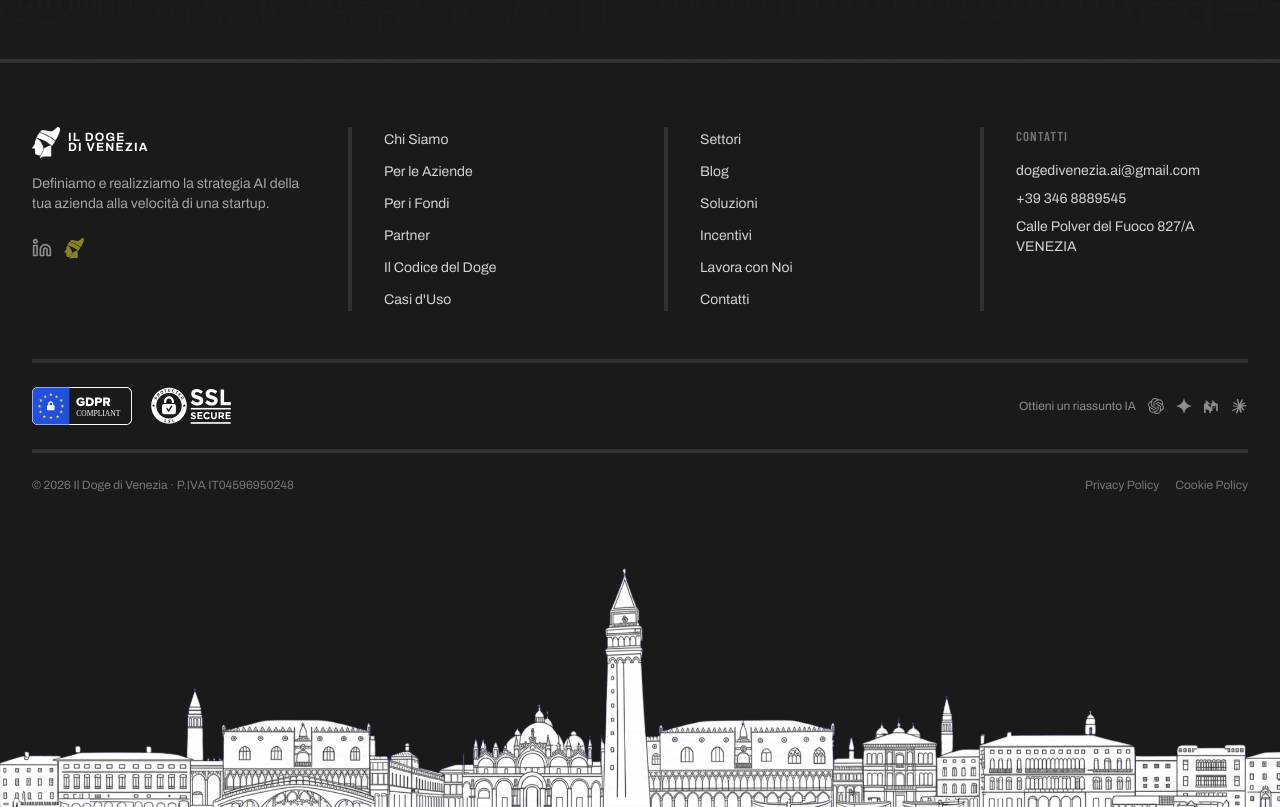
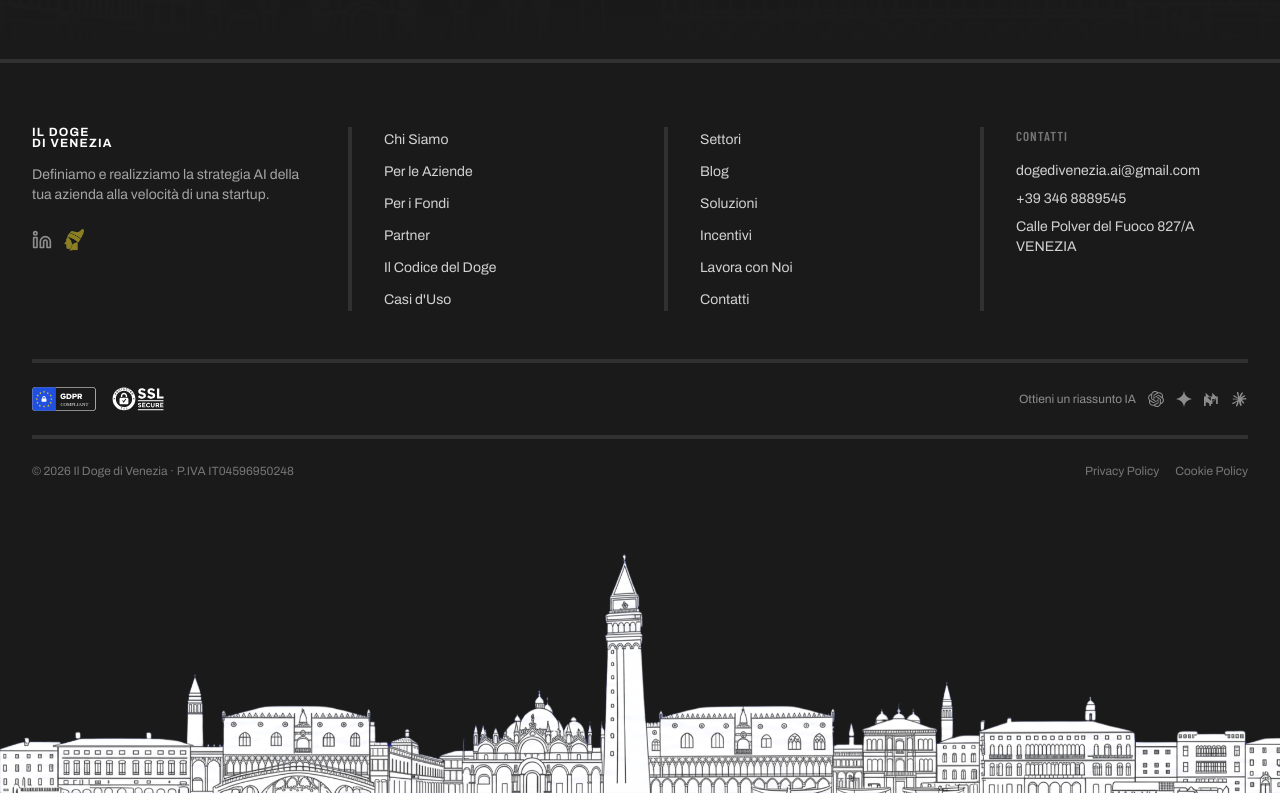
Before and after one commit to mikececco/doge-ai.it, a Next.js app: page / in a window 1280 px wide. Shown: the part 4580-5387 px from the top of the page. Built offline with nearby package versions, Linux system fonts and the light colour scheme; a web font is replaced by a local one.

Commit message:
refactor: update Footer layout and image sizes
- Adjusted layout of logo and tagline section for improved alignment.
- Reduced the width of GDPR and SSL badges for better visual consistency.

```diff
--- a/components/layout/Footer.tsx
+++ b/components/layout/Footer.tsx
@@ -32,8 +32,7 @@ export default function Footer() {
         <div className="grid grid-cols-1 md:grid-cols-4 gap-6 md:gap-12 pb-12 border-b border-bianco/10">
           {/* Col 1: Logo + tagline + doge head + social */}
           <div>
-            <div className="flex items-center gap-2">
-              <Image src="/icon/logoW-noBG.png" alt="Doge icon" width={28} height={28} />
+            <div className="flex items-center">
               <DogeLogo light />
             </div>
             <p className="mt-4 text-sm text-bianco/60 max-w-[280px]">
@@ -110,8 +109,8 @@ export default function Footer() {
         <div className="mt-0 pt-6 text-xs text-bianco/50">
           <div className="flex flex-col sm:flex-row items-center justify-between gap-4">
             <div className="flex items-center gap-3">
-              <img src="/webflow/images/gdpr.svg" alt="GDPR" width={100} className="inline" />
-              <img src="/webflow/images/ssl.svg" alt="SSL" width={100} className="inline invert brightness-200" />
+              <img src="/webflow/images/gdpr.svg" alt="GDPR" width={64} className="inline" />
+              <img src="/webflow/images/ssl.svg" alt="SSL" width={64} className="inline invert brightness-200" />
             </div>
             <div className="flex items-center gap-3">
               <span>Ottieni un riassunto IA</span>
```
